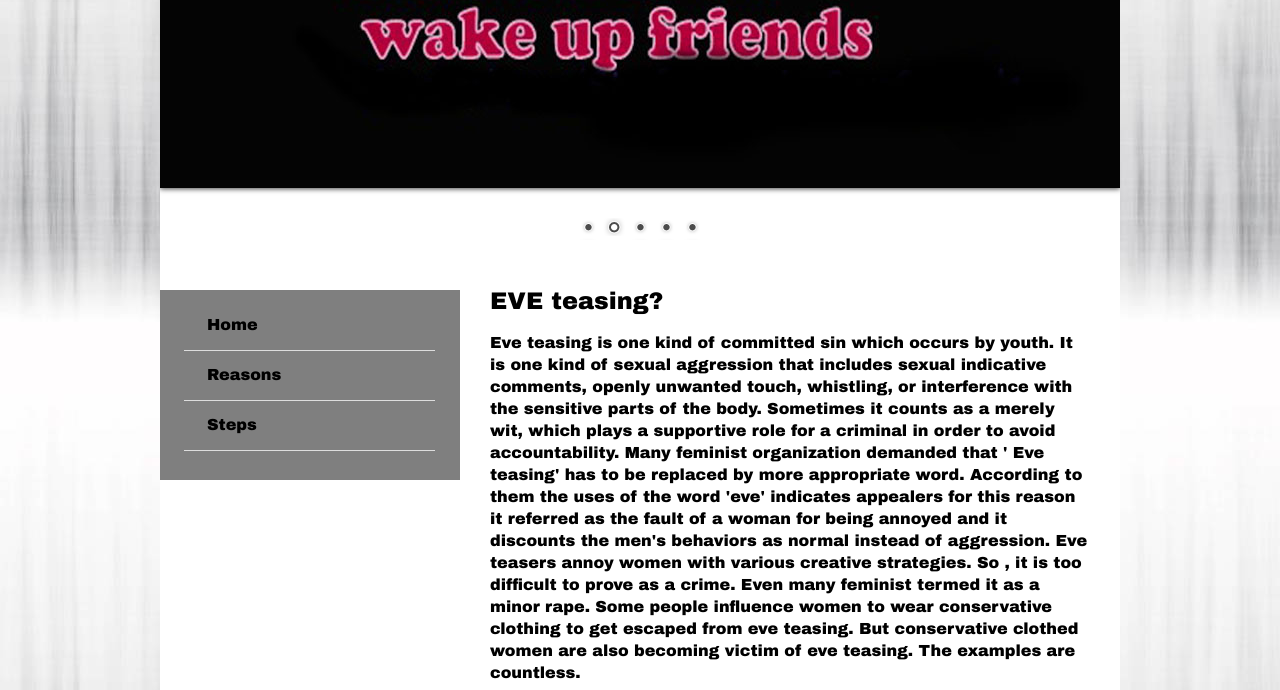
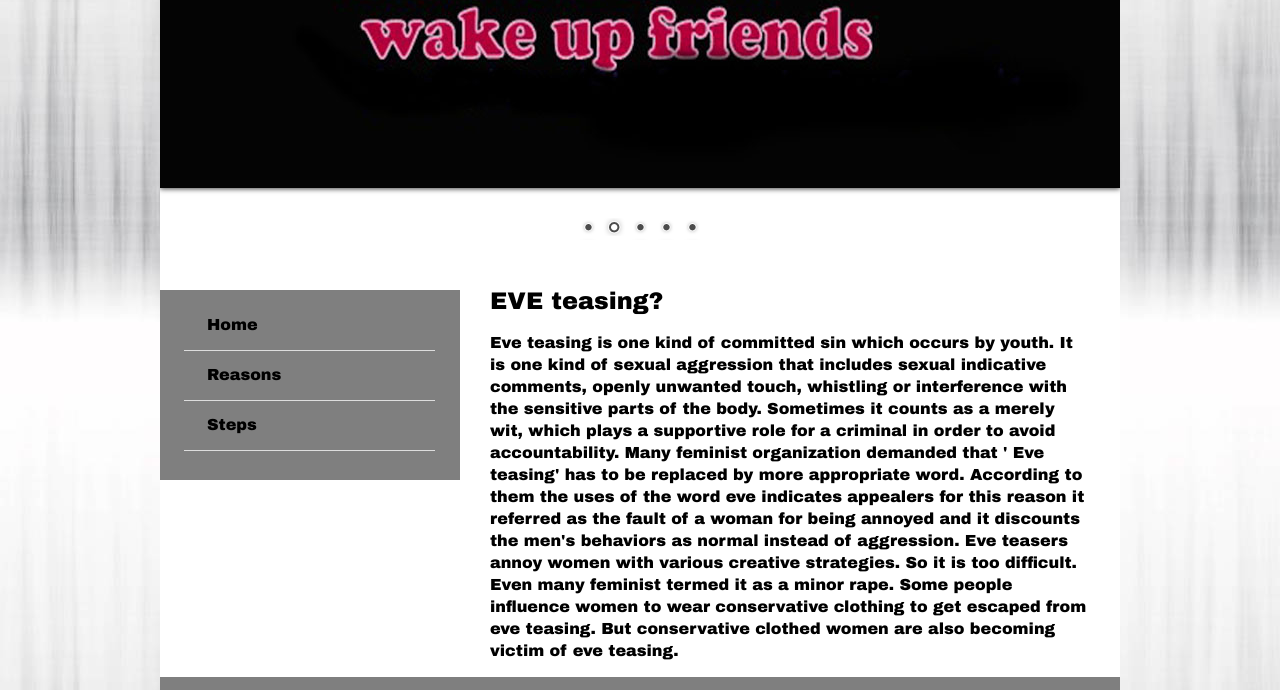
Before and after one commit to hemelAust/eve_teasing_project, a plain HTML site: page index.html in a window 1280 px wide. Shown: the part 366-1056 px from the top of the page. Drawn offline with Linux system fonts and the light colour scheme.

Commit message:
Modified file index.html

```diff
--- a/index.html
+++ b/index.html
@@ -50,9 +50,9 @@
              <div class="fix content">
              <h2>EVE teasing?</h2>
 
-				<p>Eve teasing is one kind of committed sin which occurs by youth. It is one kind of sexual aggression that includes sexual indicative comments, openly unwanted touch, whistling, or interference with the sensitive parts of the body. Sometimes it counts as a merely wit, which plays a supportive role for a criminal in order to avoid accountability. Many feminist organization demanded that ' Eve teasing' has to be replaced by more appropriate word. According to them the uses of the word 'eve' indicates appealers for this reason it referred as the fault of a woman for being annoyed and it discounts the men's behaviors  as normal instead of aggression.
-Eve teasers annoy women with various creative strategies. So , it is too difficult to prove as a crime. Even many feminist termed it as a minor rape.
-Some people influence women to wear conservative clothing to get escaped from eve teasing. But conservative clothed women are also becoming victim of eve teasing. The examples are countless.
+				<p>Eve teasing is one kind of committed sin which occurs by youth. It is one kind of sexual aggression that includes sexual indicative comments, openly unwanted touch, whistling or interference with the sensitive parts of the body. Sometimes it counts as a merely wit, which plays a supportive role for a criminal in order to avoid accountability. Many feminist organization demanded that ' Eve teasing' has to be replaced by more appropriate word. According to them the uses of the word eve indicates appealers for this reason it referred as the fault of a woman for being annoyed and it discounts the men's behaviors  as normal instead of aggression.
+Eve teasers annoy women with various creative strategies. So it is too difficult. Even many feminist termed it as a minor rape.
+Some people influence women to wear conservative clothing to get escaped from eve teasing. But conservative clothed women are also becoming victim of eve teasing.
 </p>
 
            </div>
```
